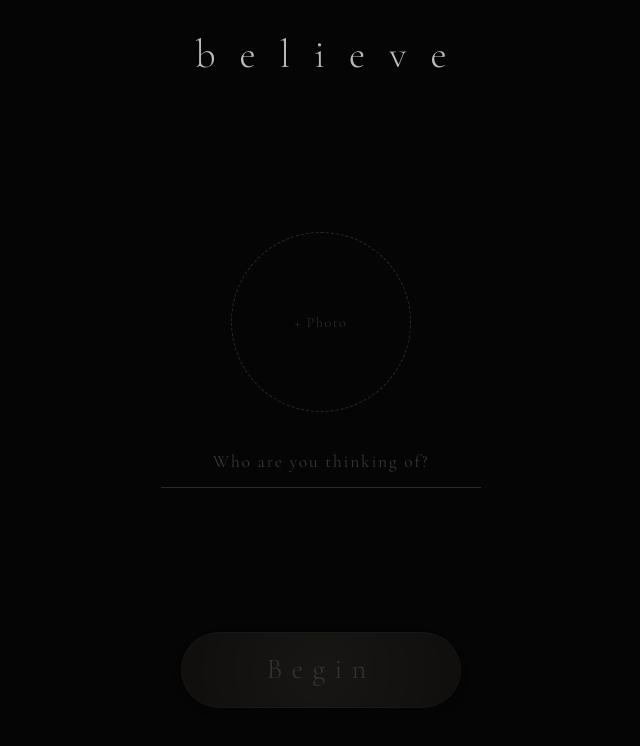
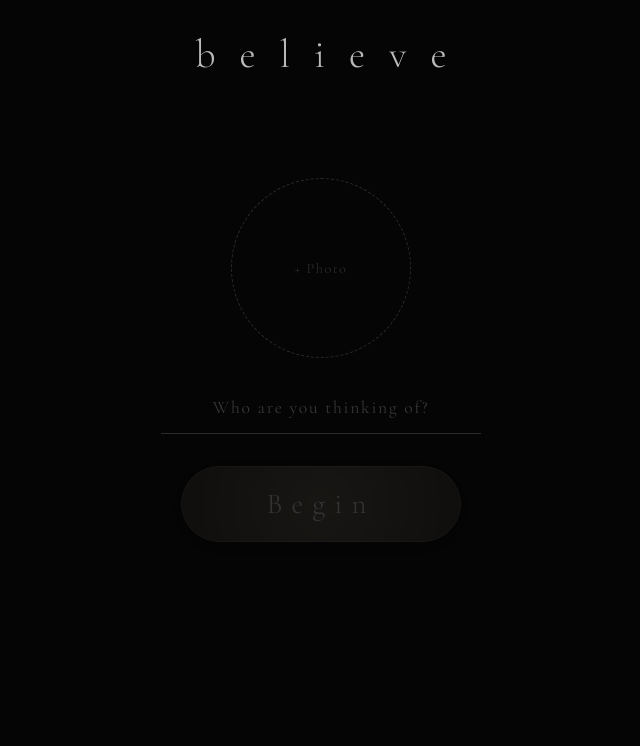
Before and after one commit to umehouse1203-pixel/believe-app, a React (Vite) app: page / in a window 1280 px wide. Shown: the top 746 px of the page, without its empty margins (319-959 px from the left). Built offline with nearby package versions, Linux system fonts and the light colour scheme; no server answers.

Commit message:
Fix Setup button failure by moving inside form and adding storage error guards

```diff
--- a/src/App.tsx
+++ b/src/App.tsx
@@ -66,12 +66,18 @@ function App() {
   }, []);
 
   const handleSaveTarget = (newTarget: Target, resetTime: boolean) => {
-    localStorage.setItem('believe_target', JSON.stringify(newTarget));
+    try {
+      localStorage.setItem('believe_target', JSON.stringify(newTarget));
+    } catch (e) {
+      console.warn("Saving target failed (likely storage full):", e);
+    }
     setTarget(newTarget);
 
     if (resetTime) {
       setSessions([]);
-      localStorage.removeItem('believe_sessions');
+      try {
+        localStorage.removeItem('believe_sessions');
+      } catch (e) {}
     }
 
     setView('home');
--- a/src/components/SetupView.tsx
+++ b/src/components/SetupView.tsx
@@ -76,13 +76,13 @@ export default function SetupView({ initialTarget, onSave }: Props) {
             <span className="reset-time-text">{t.resetTimeOption}</span>
           </label>
         )}
+
+        <div className="fixed-action-container">
+          <button type="submit" className="unified-action-button" disabled={!name.trim()}>
+            {initialTarget ? t.updateSetup : t.startSetup}
+          </button>
+        </div>
       </form>
-
-      <div className="fixed-action-container">
-        <button type="submit" form="setup-form" className="unified-action-button" disabled={!name.trim()}>
-          {initialTarget ? t.updateSetup : t.startSetup}
-        </button>
-      </div>
     </div>
   );
 }
```
